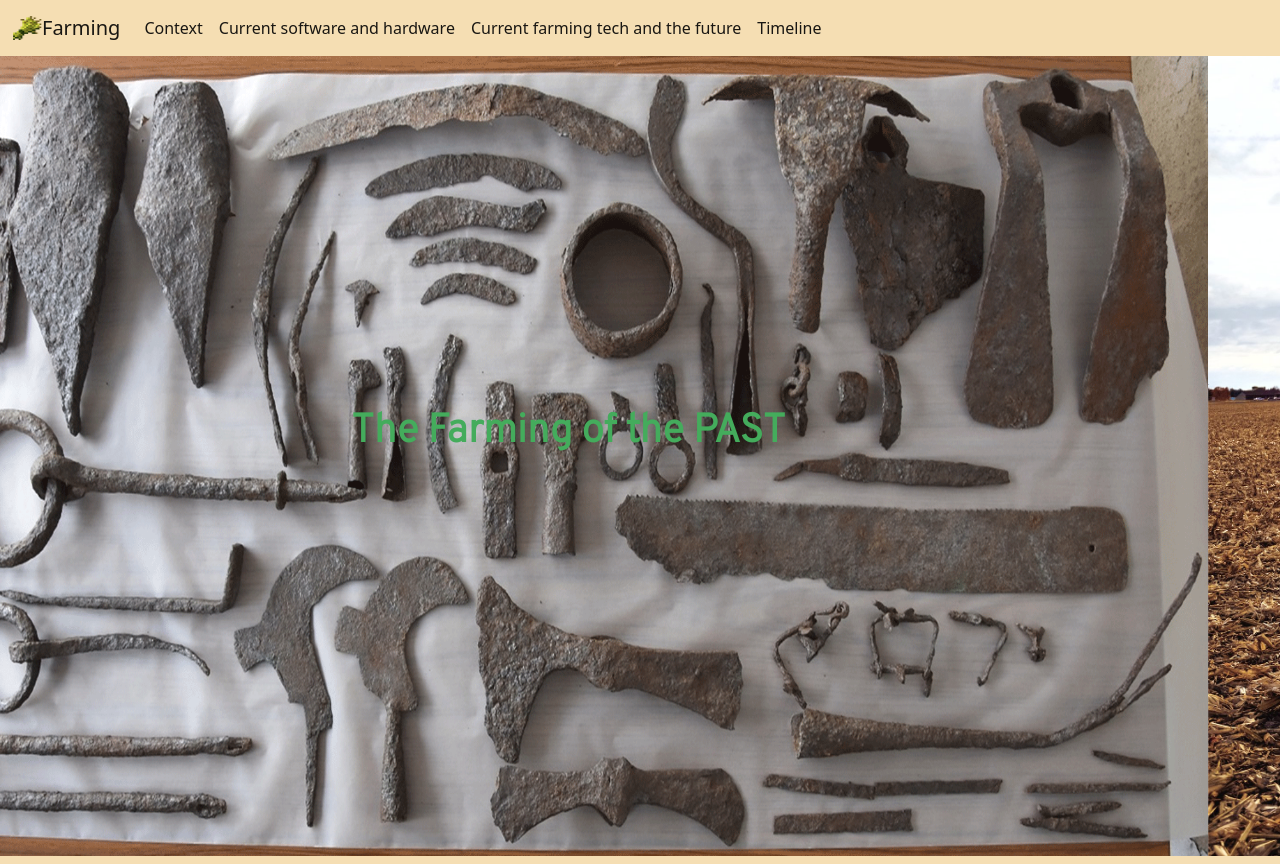
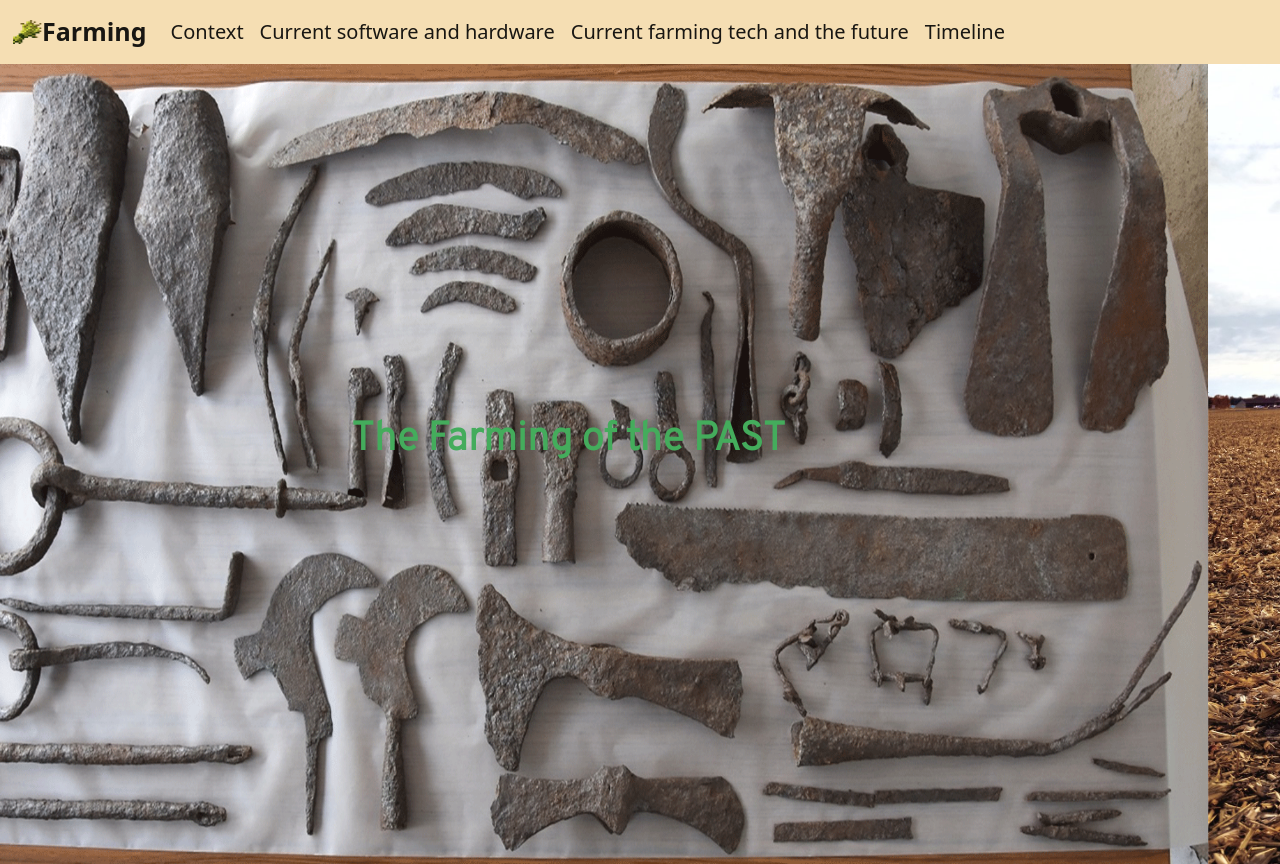
Before and after one commit to danielm5410/sep10-freedom-project, a plain HTML site: page index.html in a window 1280 px wide. Shown: the top 864 px of the page. Drawn offline with nearby package versions, Linux system fonts and the light colour scheme.

Commit message:
fixed minor changes

```diff
--- a/index.html
+++ b/index.html
@@ -16,15 +16,15 @@
             /* CSS */
 
         </style>
-
-        <title>Freedom Project</title>
+<link rel="shortcut icon" href="img/mwheat.jpg" type="image/x-icon">
+        <title>Farming</title>
     </head>
     <body>
         <!-- HTML -->
-      <nav class="navbar navbar-light navbar-expand-lg" style="background-color: #F5DEB3;">
+      <nav class="navbar navbar-light navbar-expand-lg fsize" style="background-color: #F5DEB3;">
         <div class="container-fluid">
            <img src="img/mwheat.jpg" alt="" width="30" height="24" class="d-inline-block align-text-top">
-          <a class="navbar-brand" href="#">Farming</a>
+          <a class="navbar-brand" href="#" id="navt">Farming</a>
           <button class="navbar-toggler" type="button" data-bs-toggle="collapse" data-bs-target="#navbarNavAltMarkup" aria-controls="navbarNavAltMarkup" aria-expanded="false" aria-label="Toggle navigation">
             <span class="navbar-toggler-icon"></span>
           </button>
@@ -291,7 +291,7 @@ Future agriculture will use sophisticated technologies such as robots, temperatu
   </div>
 </center>
 
-<div class="tground">
+<div class="tground" id="tl">
 <div class="container ">
     <div class="row text-center justify-content-center mb-5">
         <div class="col-xl-6 col-lg-8">
@@ -300,7 +300,7 @@ Future agriculture will use sophisticated technologies such as robots, temperatu
         </div>
     </div>
 
-<div class="container ">
+<div class="container">
     <div class="row">
         <div class="col-md-12">
             <div class="card">
--- a/style.css
+++ b/style.css
@@ -179,3 +179,12 @@
     height:500px;
 
 }
+
+.fsize {
+    font-size:20px;
+}
+
+#navt {
+    font-size:25px;
+    font-weight:bold;
+}
```
